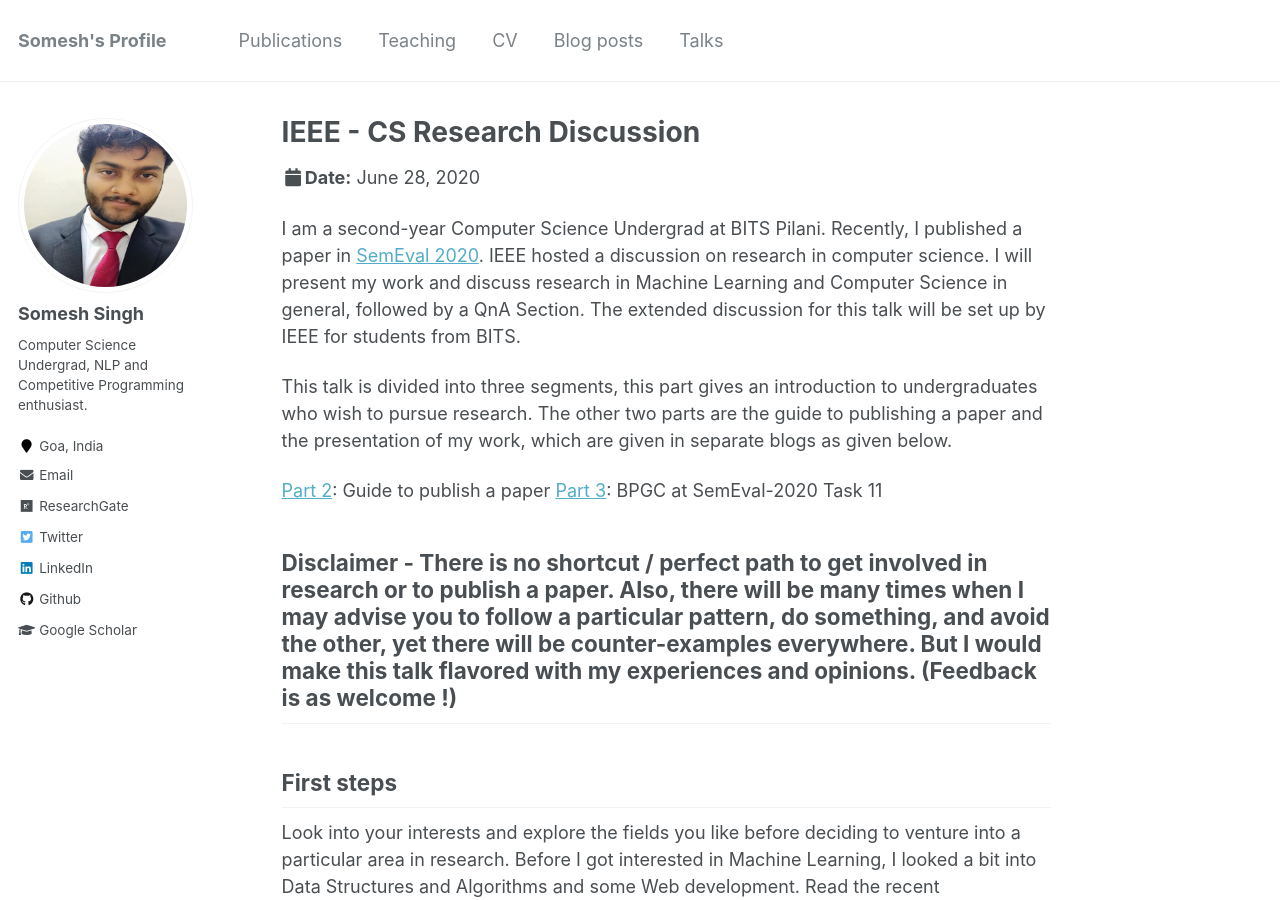
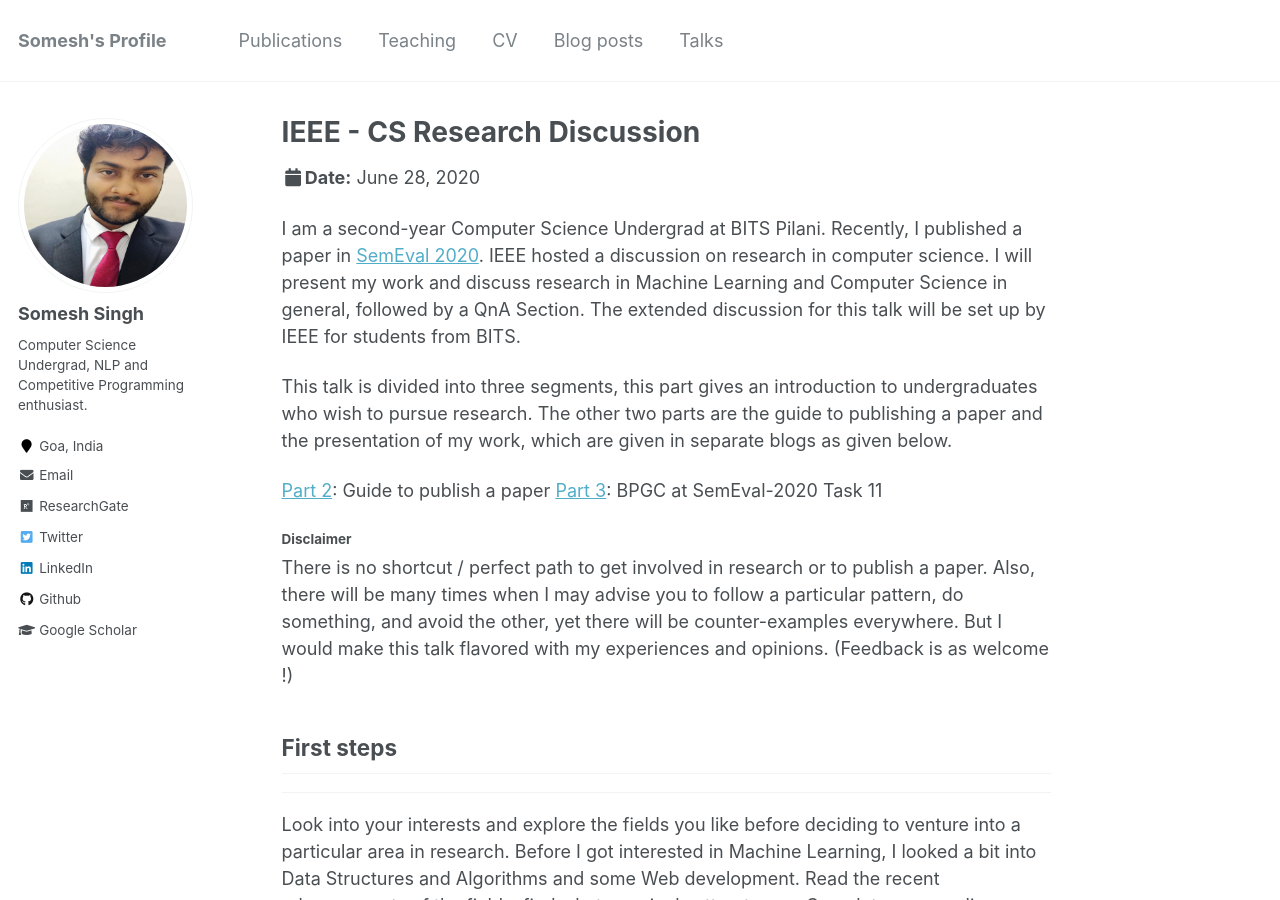
Before and after one commit to someshsingh22/someshsingh22.github.io, a Jekyll site: the page built from _talks/2020-06-28-ieee-cs-research.md, in a window 1280 px wide and 900 px high. Built offline with Jekyll 4.4.1, drawn with Linux system fonts in a browser that asks for light colours.

Commit message:
Styling Update

```diff
--- a/_talks/2020-06-28-ieee-cs-research.md
+++ b/_talks/2020-06-28-ieee-cs-research.md
@@ -15,11 +15,11 @@
 [Part 2](): Guide to publish a paper
 [Part 3](https://arxiv.org/abs/2006.00593): BPGC at SemEval-2020 Task 11
 
-**Disclaimer** - There is no shortcut / perfect path to get involved in research or to publish a paper. Also, there will be many times when I may advise you to follow a particular pattern, do something, and avoid the other, yet there will be counter-examples everywhere. But I would make this talk flavored with my experiences and opinions. (Feedback is as welcome !)
----
+#### Disclaimer
+There is no shortcut / perfect path to get involved in research or to publish a paper. Also, there will be many times when I may advise you to follow a particular pattern, do something, and avoid the other, yet there will be counter-examples everywhere. But I would make this talk flavored with my experiences and opinions. (Feedback is as welcome !)
 
 ## First steps
-
+---
 Look into your interests and explore the fields you like before deciding to venture into a particular area in research. Before I got interested in Machine Learning, I looked a bit into Data Structures and Algorithms and some Web development. Read the recent advancements of the fields, find what genuinely attracts you. Complete some online courses and open source projects. I took part in some classes on our campus, Machine Learning being one of them, and worked on many many personal and team projects as time passed before trying out my first research project.
 
 >Experience, Activity, and communication are essential factors in this field. For your first few research projects/papers, you will need knowledgeable and like-minded authors, mentors, and a group of people you can share ideas with to move ahead.
```
